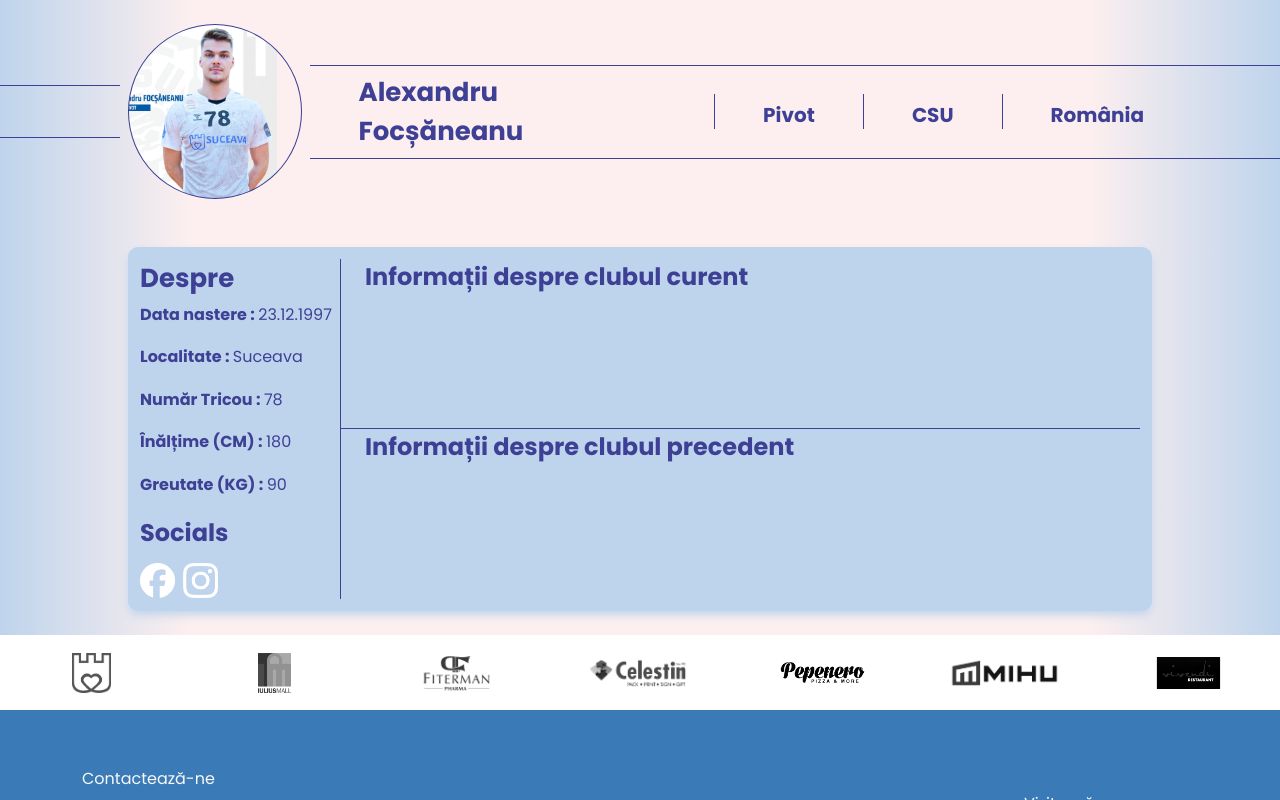
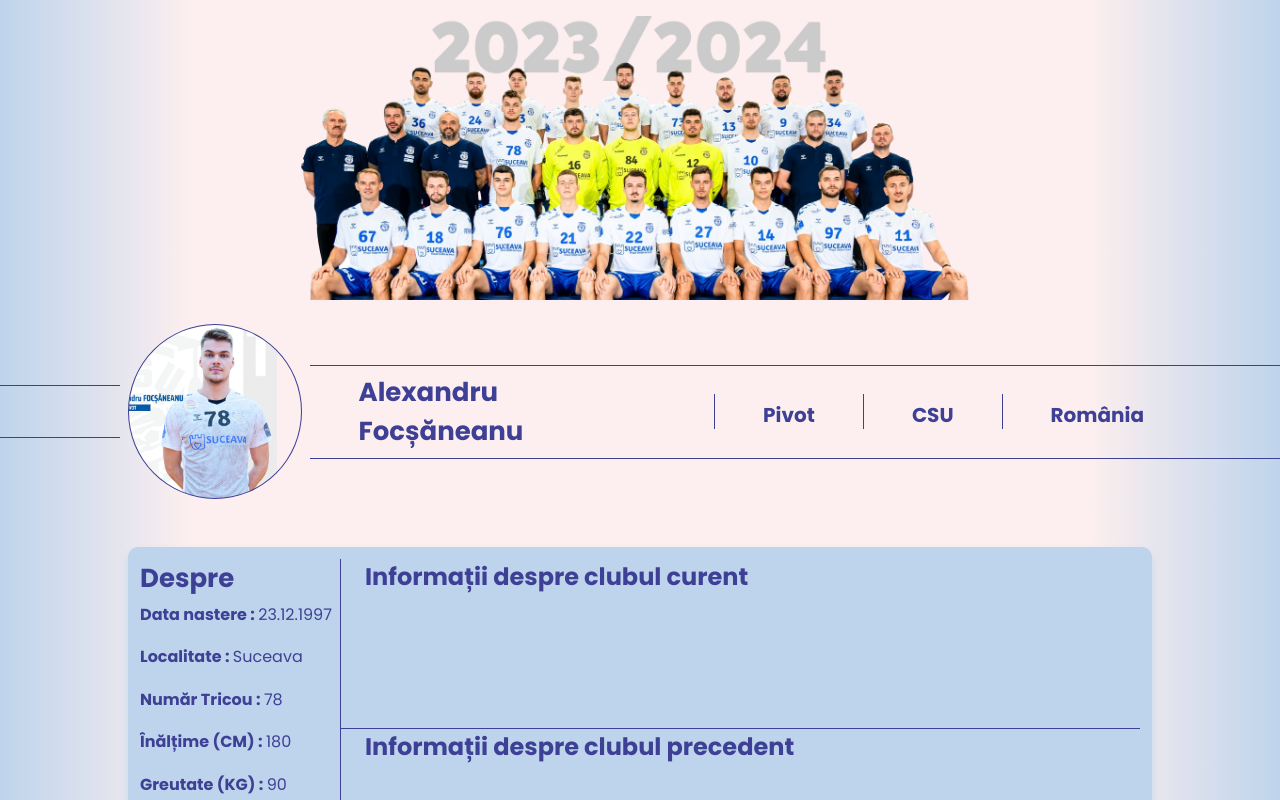
Before and after one commit to Top-Gs/csu, a React (Create React App) app in the folder frontend-csu/: page /playerprofile in a window 1280 px wide. Shown: the top 800 px of the page. Built offline with nearby package versions, Linux system fonts and the light colour scheme.

Commit message:
Update class naming and spacing in PlayerProfile page.

```diff
--- a/frontend-csu/src/pages/PlayerProfile.js
+++ b/frontend-csu/src/pages/PlayerProfile.js
@@ -3,7 +3,6 @@ import React from "react";
 
 // Styling Imports
 import "../components/componentsUI/Shared.css";
-import "./pagesUI/AboutUs.css";
 import "./pagesUI/PlayerProfile.css";
 
 // Component Imports
@@ -14,8 +13,8 @@ import Footer from "../components/Footer";
 
 export default function PlayerProfile() {
    return (
-      <div className="player-profile-main-container">
-         <div className="csu-team-photo" src="../../res/images/csu-team.png" alt="CSU team photo." />
+      <div className="player-profile-container">
+         <div className="player-profile__team-photo" alt="CSU team photo." />
          <PlayerSummary />
          <PlayerInfoCard />
          <SponsorSidebar />
--- a/frontend-csu/src/pages/pagesUI/PlayerProfile.css
+++ b/frontend-csu/src/pages/pagesUI/PlayerProfile.css
@@ -1,6 +1,7 @@
 /* PLAYER PROFILE STYLING */
 
-.player-profile-main-container {
+/* The player profile container */
+.player-profile-container {
    background: linear-gradient(
       90deg,
       var(--bg_gradient_blue) 0%,
@@ -9,3 +10,11 @@
       var(--bg_gradient_blue) 100%
    );
 }
+
+/* The team-photo image */
+.player-profile__team-photo {
+   background: url("../../res/images/csu-team.png") center/contain no-repeat;
+   width: 720px;
+   height: 300px;
+   margin: auto;
+}
```
